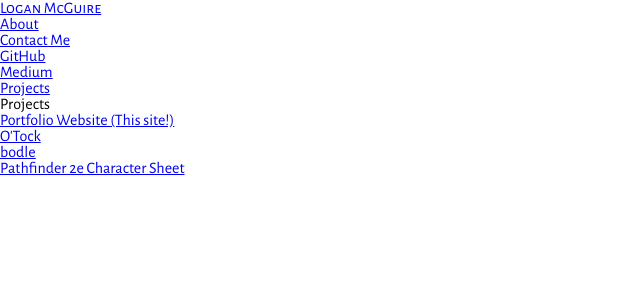
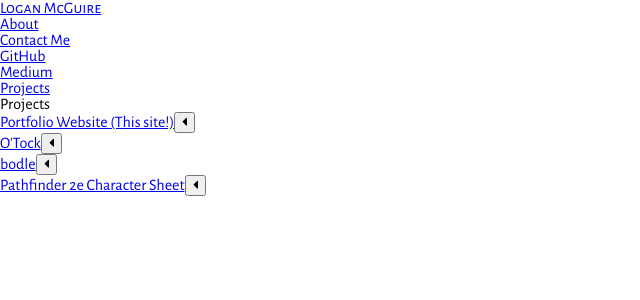
Before and after one commit to Zietieflr/portfolio-website, a React (Create React App) app: page /projects in a window 1280 px wide. Shown: the top 300 px of the page, without its empty margins (0-640 px from the left). Built offline with nearby package versions, Linux system fonts and the light colour scheme.

Commit message:
Restructure Projects links into ProjectNavigation. Render description from icon click.

```diff
--- /dev/null
+++ b/src/components/ProjectNavigation.js
@@ -0,0 +1,27 @@
+import React, { useState } from "react";
+import { Link } from "react-router-dom";
+import { FontAwesomeIcon } from "@fortawesome/react-fontawesome";
+import { faCaretLeft, faCaretDown } from "@fortawesome/free-solid-svg-icons"
+
+export default function ProjectNavigation(props) {
+  const { key, name, descriptionShort } = props.project;
+
+  const [renderDescription, setRenderDescription] = useState(false);
+
+  const showDescription = () => {
+    return <p>{descriptionShort}</p>
+  }
+  return(
+    <li className="projectNav">
+      <Link to={"/projects/" + key}>
+        {name}
+      </Link>
+      <button onClick={() => setRenderDescription(!renderDescription)}>
+        <FontAwesomeIcon
+          icon={ renderDescription ? faCaretDown : faCaretLeft }
+        />
+      </button>
+      { renderDescription ? showDescription() : null }
+    </li>
+  )
+}
--- a/src/components/Projects.js
+++ b/src/components/Projects.js
@@ -2,13 +2,14 @@
 import { Link, Switch, Route } from "react-router-dom"
 
 import Project from "./Project"
+import ProjectNavigation from "./ProjectNavigation";
 import projects from "../helpers/projects"
 
 export default function Projects(props){
   const renderProjects = () => {
     return projects().map(project => {
       const key = project["key"]
-      return <li key={key}><Link to={"/projects/" + key} >{project["name"]}</Link></li>
+      return <ProjectNavigation key={key} project={project} />
     })
   }
 
@@ -21,7 +22,13 @@
       <h3>Projects</h3>
       <Switch>
         <Route exact path="/projects" render={() => {
-          return <ul>{renderProjects()}</ul>
+          return (
+            <nav className="projectNav">
+              <ul className="projectNav">
+                {renderProjects()}
+              </ul>
+            </nav>
+          )
         }} />
         <Route strict path="/projects/" render={(routerProps) => {
           return <Project project={findProject()} />
```
